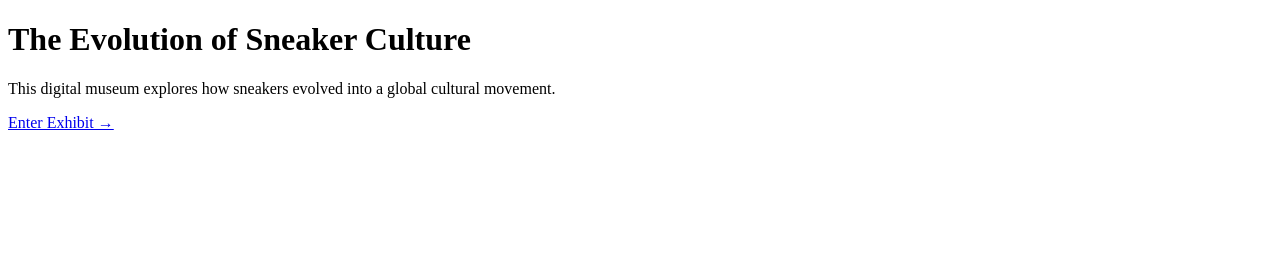
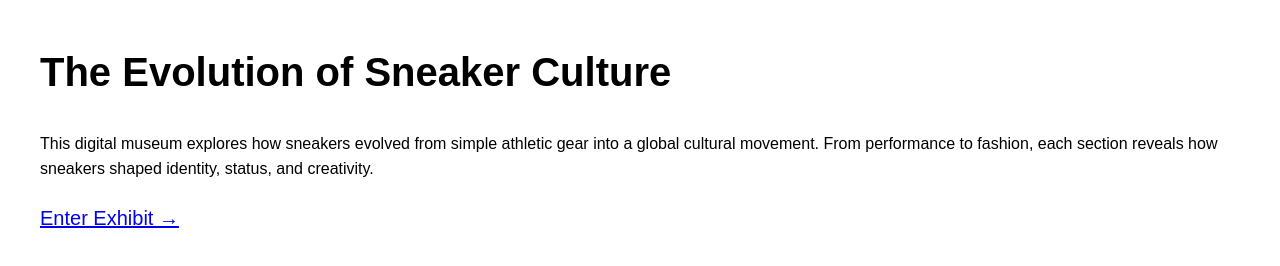
Before and after one commit to davidahulk1/it114-github-assignment, a plain HTML site: page index.html in a window 1280 px wide. Drawn offline with Linux system fonts and the light colour scheme.

Commit message:
Enhance index.html with styles and updated description
Updated the museum description for clarity and added CSS styles for better presentation.

```diff
--- a/index.html
+++ b/index.html
@@ -2,13 +2,31 @@
 <html>
 <head>
   <title>Sneaker Culture Museum</title>
+  <style>
+    body {
+      font-family: Arial, sans-serif;
+      margin: 40px;
+      line-height: 1.6;
+    }
+    h1 {
+      font-size: 40px;
+    }
+    a {
+      display: block;
+      margin-top: 20px;
+      font-size: 20px;
+    }
+  </style>
 </head>
 
 <body>
 
 <h1>The Evolution of Sneaker Culture</h1>
 
-<p>This digital museum explores how sneakers evolved into a global cultural movement.</p>
+<p>
+This digital museum explores how sneakers evolved from simple athletic gear into a global cultural movement.
+From performance to fashion, each section reveals how sneakers shaped identity, status, and creativity.
+</p>
 
 <a href="exhibit1.html">Enter Exhibit →</a>
 
```
